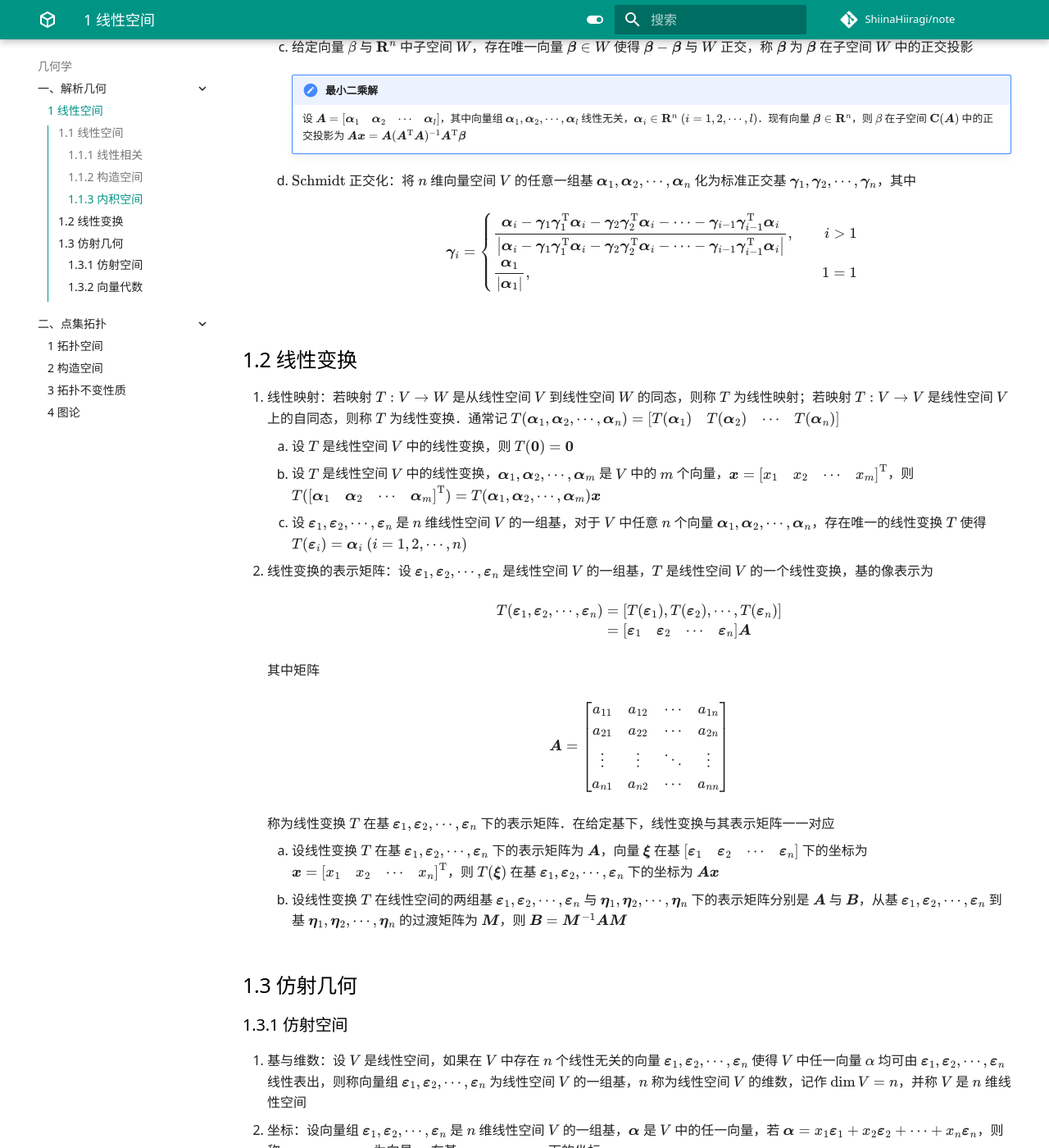
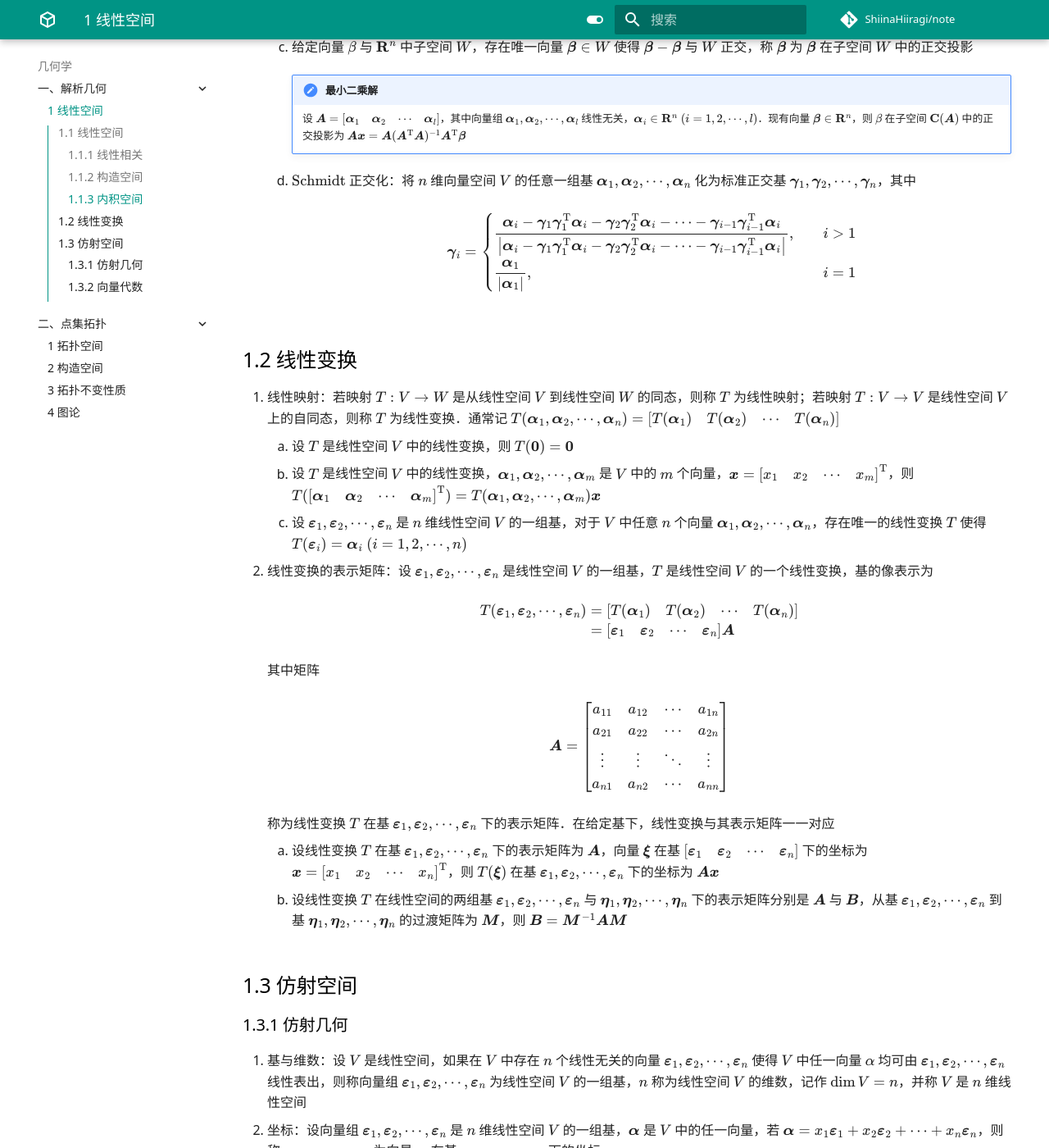
Before and after one commit to ShiinaHiiragi/note, an MkDocs documentation site: the page built from docs/top/anly/lin.md, in a window 1280 px wide and 1400 px high, scrolled down 3323 px. Shown: the whole window at 82% size. Built offline with MkDocs 1.6.1 and Material for MkDocs 9.7.7, drawn with Linux system fonts in a browser that asks for light colours; comment, search, counter and statistics services are not loaded; some of the changed text lies outside the part shown.

Commit message:
fix some mistakes

```diff
--- a/docs/top/anly/lin.md
+++ b/docs/top/anly/lin.md
@@ -101,7 +101,7 @@
         $$
         \boldsymbol \gamma_i = \left\{\begin{aligned}
         & \dfrac{\boldsymbol \alpha_i - \boldsymbol \gamma_1 \boldsymbol \gamma_1^{\mathrm T} \boldsymbol \alpha_i - \boldsymbol \gamma_2 \boldsymbol \gamma_2^{\mathrm T} \boldsymbol \alpha_i - \cdots - \boldsymbol \gamma_{i-1} \boldsymbol \gamma_{i-1}^{\mathrm T} \boldsymbol \alpha_i}{\left|\boldsymbol \alpha_i - \boldsymbol \gamma_1 \boldsymbol \gamma_1^{\mathrm T} \boldsymbol \alpha_i - \boldsymbol \gamma_2 \boldsymbol \gamma_2^{\mathrm T} \boldsymbol \alpha_i - \cdots - \boldsymbol \gamma_{i-1} \boldsymbol \gamma_{i-1}^{\mathrm T} \boldsymbol \alpha_i\right|}, & i > 1 \\
-        & \dfrac{\boldsymbol \alpha_1}{|\boldsymbol \alpha_1|}, & 1 = 1
+        & \dfrac{\boldsymbol \alpha_1}{|\boldsymbol \alpha_1|}, & i = 1
         \end{aligned}\right.
         $$
 
@@ -114,7 +114,7 @@
 
     $$
     \begin{aligned}
-    T(\boldsymbol \varepsilon_1, \boldsymbol \varepsilon_2, \cdots, \boldsymbol \varepsilon_n) & = [T(\boldsymbol \varepsilon_1), T(\boldsymbol \varepsilon_2), \cdots, T(\boldsymbol \varepsilon_n)] \\
+    T(\boldsymbol \varepsilon_1, \boldsymbol \varepsilon_2, \cdots, \boldsymbol \varepsilon_n) & = \begin{bmatrix} T(\boldsymbol \alpha_1) & T(\boldsymbol \alpha_2) & \cdots & T(\boldsymbol \alpha_n) \\ \end{bmatrix} \\
     & = \begin{bmatrix} \boldsymbol \varepsilon_1 & \boldsymbol \varepsilon_2 & \cdots & \boldsymbol \varepsilon_n \\ \end{bmatrix} \boldsymbol A
     \end{aligned}
     $$
@@ -135,8 +135,8 @@
     1. 设线性变换 $T$ 在基 $\boldsymbol \varepsilon_1, \boldsymbol \varepsilon_2, \cdots, \boldsymbol \varepsilon_n$ 下的表示矩阵为 $\boldsymbol A$，向量 $\boldsymbol \xi$ 在基 $\begin{bmatrix} \boldsymbol \varepsilon_1 & \boldsymbol \varepsilon_2 & \cdots & \boldsymbol \varepsilon_n \\ \end{bmatrix}$ 下的坐标为 $\boldsymbol x = \begin{bmatrix} x_1 & x_2 & \cdots & x_n \\ \end{bmatrix}^{\mathrm T}$，则 $T(\boldsymbol \xi)$ 在基 $\boldsymbol \varepsilon_1, \boldsymbol \varepsilon_2, \cdots, \boldsymbol \varepsilon_n$ 下的坐标为 $\boldsymbol{Ax}$
     2. 设线性变换 $T$ 在线性空间的两组基 $\boldsymbol \varepsilon_1, \boldsymbol \varepsilon_2, \cdots, \boldsymbol \varepsilon_n$ 与 $\boldsymbol \eta_1, \boldsymbol \eta_2, \cdots, \boldsymbol \eta_n$ 下的表示矩阵分别是 $\boldsymbol A$ 与 $\boldsymbol B$，从基 $\boldsymbol \varepsilon_1, \boldsymbol \varepsilon_2, \cdots, \boldsymbol \varepsilon_n$ 到基 $\boldsymbol \eta_1, \boldsymbol \eta_2, \cdots, \boldsymbol \eta_n$ 的过渡矩阵为 $\boldsymbol M$，则 $\boldsymbol B = \boldsymbol M^{-1} \boldsymbol A \boldsymbol M$
 
-## 1.3 仿射几何
-### 1.3.1 仿射空间
+## 1.3 仿射空间
+### 1.3.1 仿射几何
 1. 基与维数：设 $V$ 是线性空间，如果在 $V$ 中存在 $n$ 个线性无关的向量 $\boldsymbol \varepsilon_1, \boldsymbol \varepsilon_2, \cdots, \boldsymbol \varepsilon_n$ 使得 $V$ 中任一向量 $\alpha$ 均可由 $\boldsymbol \varepsilon_1, \boldsymbol \varepsilon_2, \cdots, \boldsymbol \varepsilon_n$ 线性表出，则称向量组 $\boldsymbol \varepsilon_1, \boldsymbol \varepsilon_2, \cdots, \boldsymbol \varepsilon_n$ 为线性空间 $V$ 的一组基，$n$ 称为线性空间 $V$ 的维数，记作 $\operatorname{dim} V = n$，并称 $V$ 是 $n$ 维线性空间
 2. 坐标：设向量组 $\boldsymbol \varepsilon_1, \boldsymbol \varepsilon_2, \cdots, \boldsymbol \varepsilon_n$ 是 $n$ 维线性空间 $V$ 的一组基，$\boldsymbol \alpha$ 是 $V$ 中的任一向量，若 $\boldsymbol \alpha = x_1 \boldsymbol \varepsilon_1 + x_2 \boldsymbol \varepsilon_2 + \cdots + x_n \boldsymbol \varepsilon_n$，则称 $x_1, x_2, \cdots, x_n$ 为向量 $\boldsymbol \alpha$ 在基 $\boldsymbol \varepsilon_1, \boldsymbol \varepsilon_2, \cdots, \boldsymbol \varepsilon_n$ 下的坐标
     1. 任意向量在给定基下的坐标唯一：通常将向量写作行向量或列向量的形式，并看作是特殊的矩阵．设向量 $\boldsymbol \alpha$ 有
```
Also changed, not shown: other parts of docs/top/anly/lin.md (+2 -2 lines).
